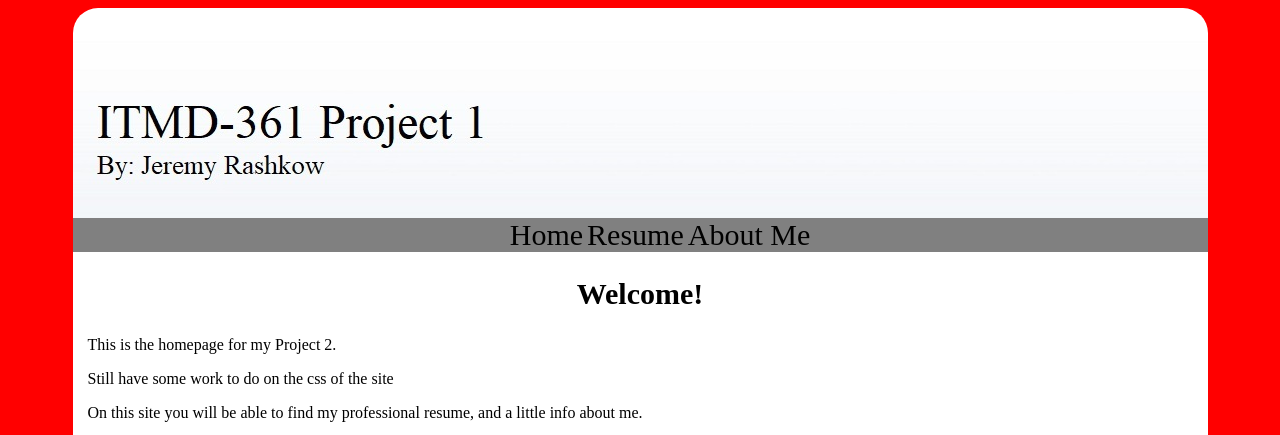
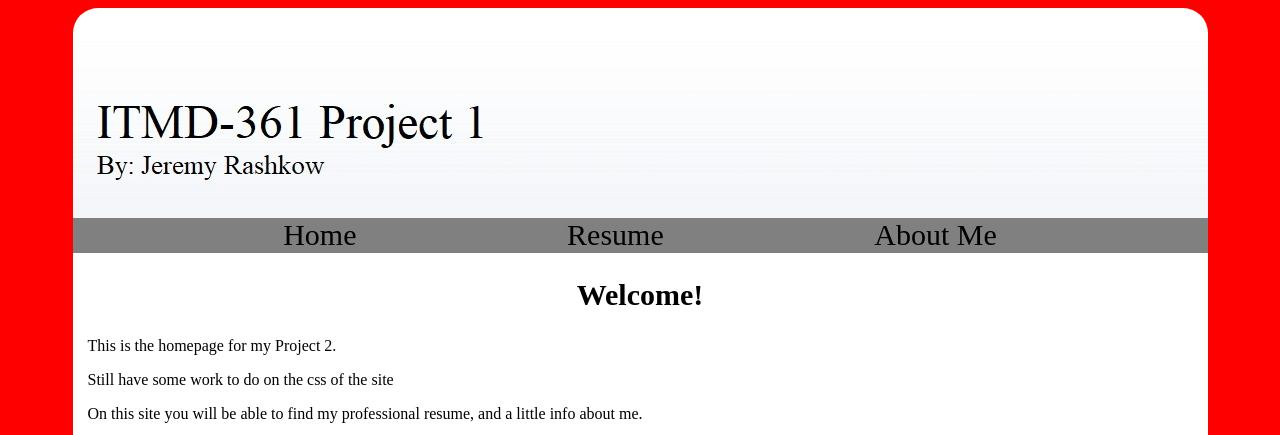
Before and after one commit to JsRashkow/itmd-361-project-02, a plain HTML site: page index.html in a window 1280 px wide. Shown: the top 435 px of the page. Drawn offline with Linux system fonts and the light colour scheme.

Commit message:
added sapcing between nav links and removed hover stylings

```diff
--- a/project_02.css
+++ b/project_02.css
@@ -28,23 +28,19 @@ body
 #nav ul
 {
   background: gray;
-  list-style-type: none;
-  text-align: center;
-  margin: 0;
+    display: flex;
+    justify-content: space-evenly;
+    flex-wrap: wrap;
+    padding: 0;
+    margin: 0;
+    list-style: none;
 }
 
 #nav ul li
 {
-  height: 50px;
+  height: 35px;
   display: inline;
   font-size: 30px;
-}
-
-#nav ul li:hover
-{
-  width: 250px;
-  height: 35px;
-  background-color: white;
 }
 
 #nav ul li a
```
